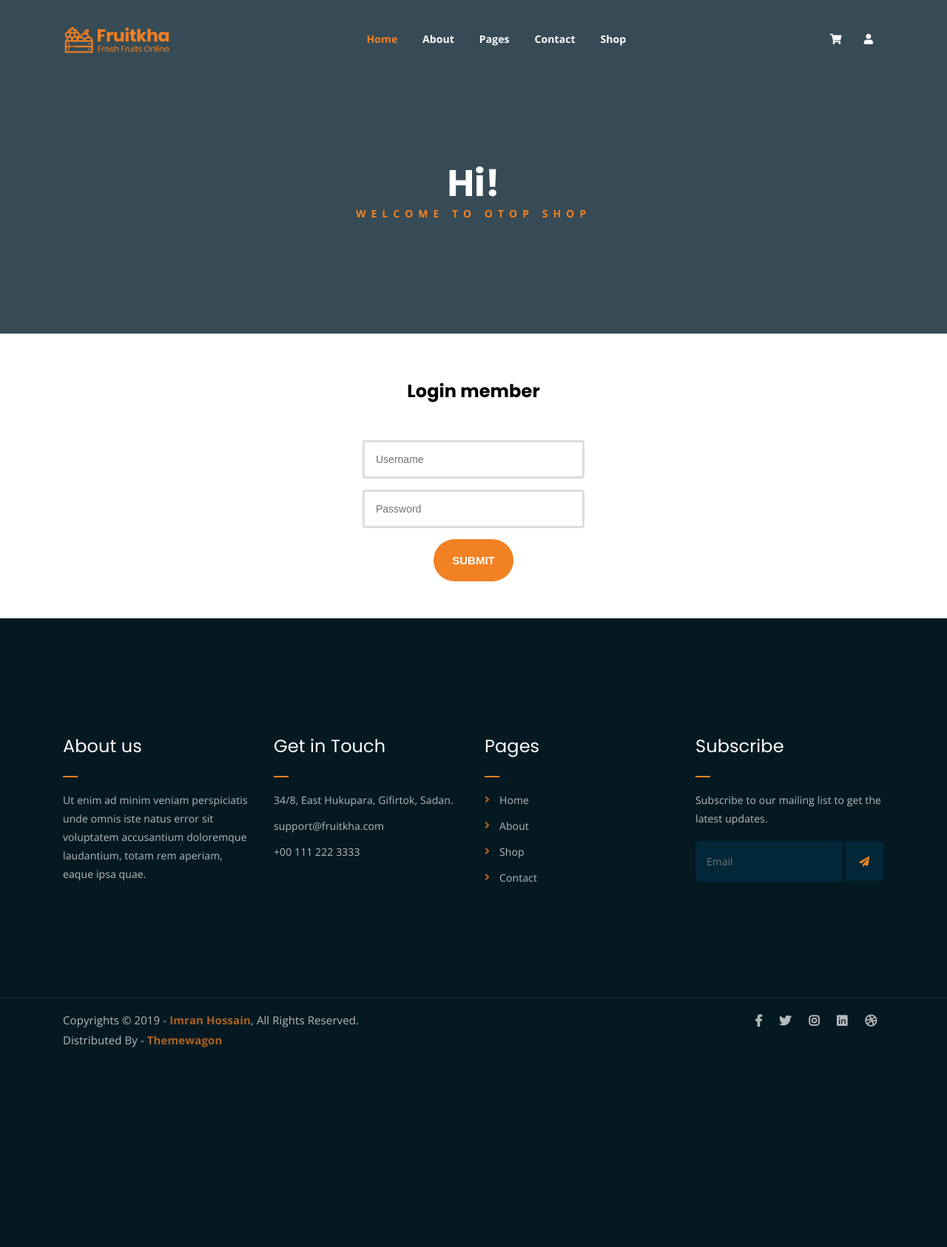
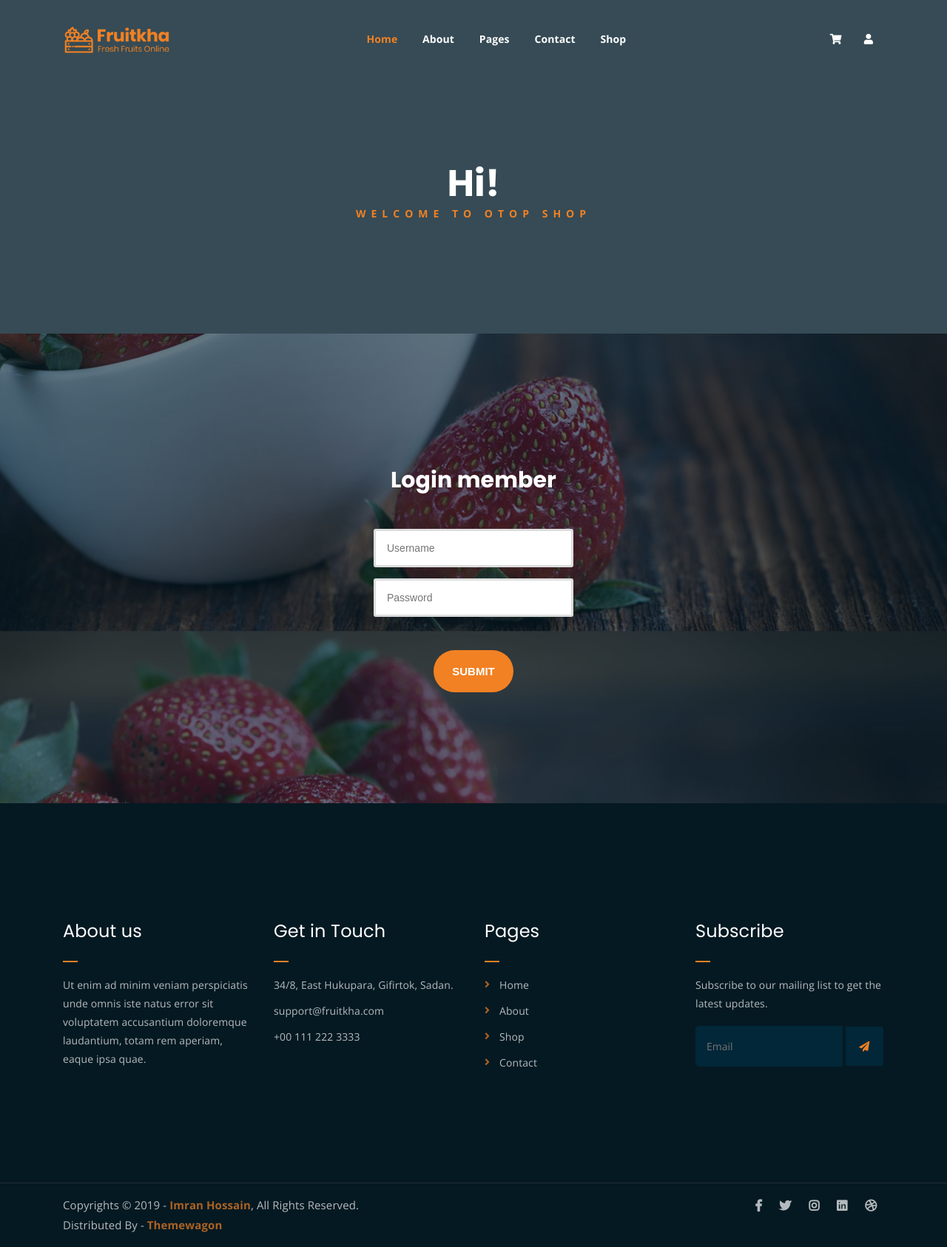
Before and after one commit to peerapoljantimee/OTOP_store, a PHP site: page /login.php in a window 1280 px wide; the page is wider, and only the part inside the window is pictured. Shown: that part at 74% size. Before the commit the page ends 1416 px from the top of that part, so only its background shows below. Run offline with PHP 8.4, Linux system fonts and the light colour scheme; some web fonts are replaced.

Commit message:
ตกแต่งหน้า login and register

```diff
--- a/addMember.php
+++ b/addMember.php
@@ -4,7 +4,7 @@
 <!DOCTYPE html>
 <html lang="en">
 <html>
-<body>
+<body class="body-register">
     <!--PreLoader-->
     <div class="loader">
         <div class="loader-inner">
--- a/assets/css/main.css
+++ b/assets/css/main.css
@@ -2799,14 +2799,13 @@ table.order-details tbody td {
   width: 300px;
   margin: 0 auto;
   font-family: Arial, Helvetica, sans-serif;
-  margin-top: 30px;
-  margin-bottom: 50px;
-
+  margin-top: 150px;
+  margin-bottom: 150px;
 }
 .login-form h1, .register-form h1{
   text-align: center;
-  color: black;
-  font-size: 24px;
+  color: rgb(255, 255, 255);
+  font-size: 30px;
   padding: 20px 0 20px 0;
 }
 .login-form input[type="password"],
@@ -2830,7 +2829,7 @@ table.order-details tbody td {
   padding: 15px 25px;
   border-radius: 3px;
   justify-content: center;
-
+  margin-top: 30px;
 }
 
 .login-form input[type="submit"]:hover, .register-form input[type="submit"]:hover{
@@ -2899,7 +2898,11 @@ a.back-to-top:hover, a.back-to-top:focus {
   text-decoration: none;
 }
 
-/* --- product edit and delete  ----*/
+/* -----------------------------------------------------------------------------
+
+# --- product edit and delete  ----
+
+----------------------------------------------------------------------------- */
 
 td.product-edit a, td.product-del a  {
   /* เปลี่ยนสี icon */
@@ -2911,4 +2914,38 @@ td.product-edit a:hover, td.product-del a:hover {
   color: #ff0000;
   text-decoration: none;
 }
-/* ----------------------*/
+
+/* -----------------------------------------------------------------------------
+
+# --- BODY Login and Register  ----
+
+----------------------------------------------------------------------------- */
+
+body.body-login, body.body-register {
+  font-family: "Open Sans", sans-serif;
+  font-weight: 400;
+  font-size: 1rem;
+  letter-spacing: 0.1px;
+  line-height: 1.8;
+  color: #051922;
+  overflow-x:hidden;
+  background: #364b55;
+  background-image: url(../img/hero-bg-2.jpg);
+  background-size: cover;
+  background-position: center;
+  background-attachment: fixed;
+  position: relative;
+}
+
+body.body-login::before, body.body-register::before {
+  content: "";
+  display: block;
+  position: absolute;
+  top: 0;
+  left: 0;
+  width: 100%;
+  height: 200%;
+  background-color: #07212e;
+  z-index: -1;
+  opacity: 0.6;
+}
--- a/login.php
+++ b/login.php
@@ -3,12 +3,10 @@
 ?>
 <!DOCTYPE html>
 <html>
+
 <head>
 	<meta charset="utf-8">
 	<title>Login</title>
-</head>
-<body>
-<body>
 	<!--PreLoader-->
 	<div class="loader">
 		<div class="loader-inner">
@@ -34,9 +32,13 @@
 		</div>
 	</div>
 	<!-- end breadcrumb section -->
+</head>
+
+<body class="body-login">
 
 	<!-- Login section -->
 	<div class="login-form mt-150 mb-150">
+		<div class="container">
 			<h1>Login member</h1>
 			<form action="check_login.php" method="post">
 				<input type="text" name="username" placeholder="Username" required>
@@ -46,7 +48,12 @@
 				</div>
 			</form>
 		</div>
+	</div>
 
+
+
+</body>
+<footer>
 
 	<!-- Footer-->
 	<?php
@@ -73,6 +80,6 @@
 	<script src="assets/js/sticker.js"></script>
 	<!-- main js -->
 	<script src="assets/js/main.js"></script>
+</footer>
 
-</body>
 </html>
--- a/pages/header.php
+++ b/pages/header.php
@@ -101,7 +101,7 @@
                     <ul class="sub-menu">
                       <li><?php echo"<a href='$parentPath/shop.html'>Shop</a>" ;?></li>
                       <li><?php echo"<a href='$parentPath/checkout.html'>Check Out</a>" ;?></li>
-                      <li><?php echo"<a href='$parentPath/single-product.html'>Single Product</a>" ;?></li>
+                      <li><?php echo"<a href='$parentPath2/single-product.php'>Single Product</a>" ;?></li>
                       <li><?php echo"<a href='$parentPath/cart.html'>Cart</a>" ;?></li>
                     </ul>
                   </li>
```
Also changed, not shown: p_img/product-img-1.jpg (added). Lines whose indentation alone changed are shown as unchanged.
